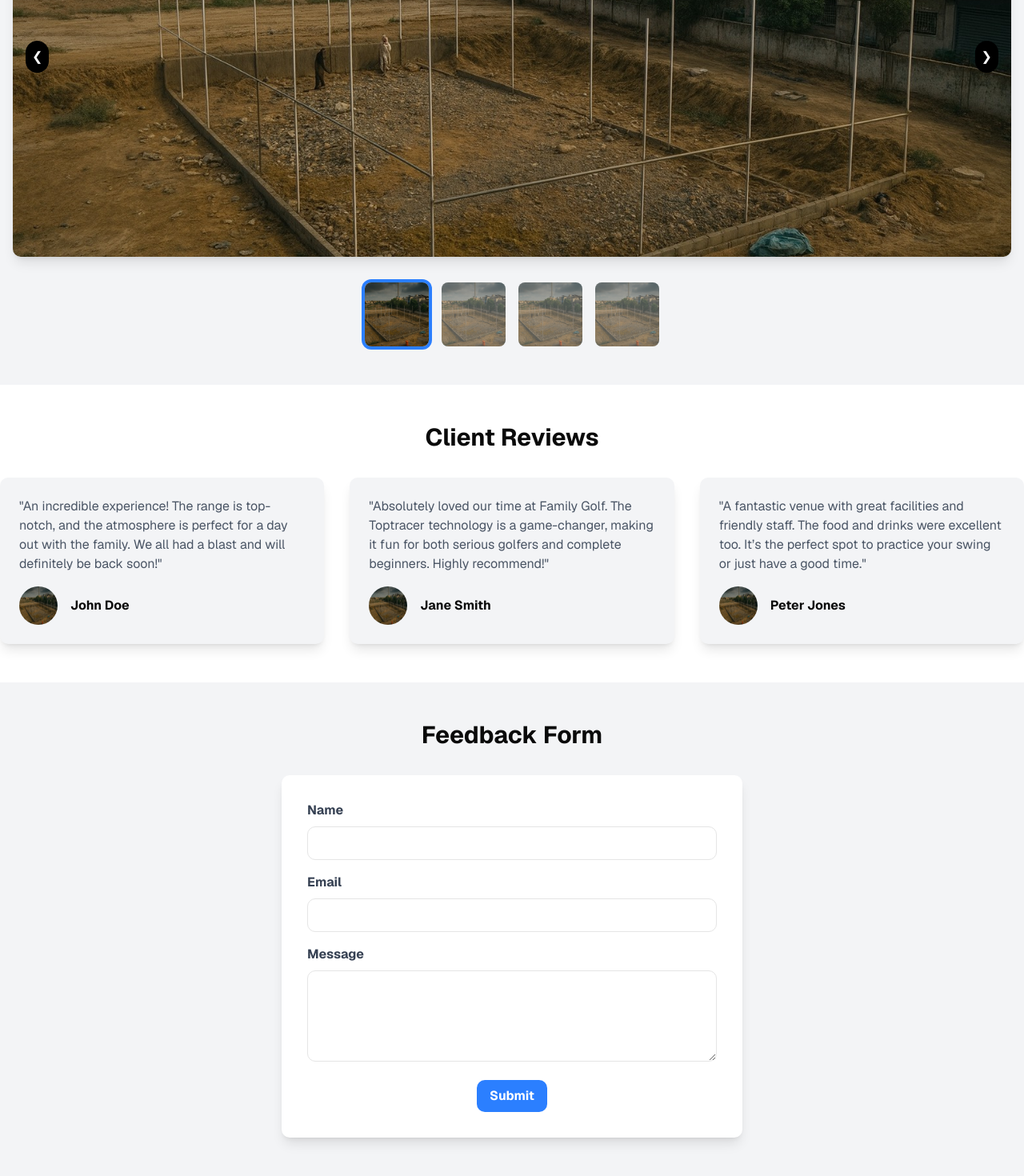
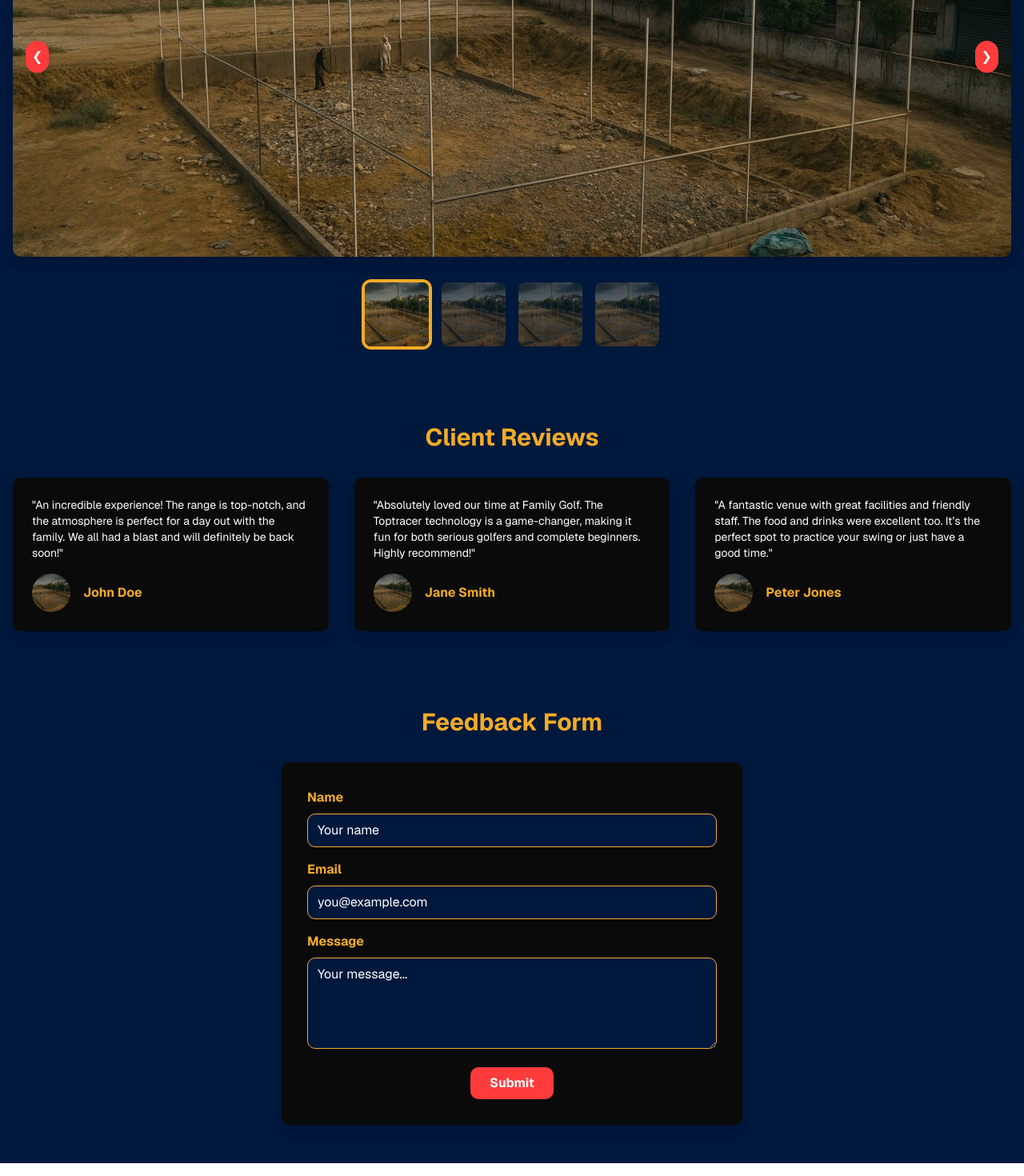
Before and after one commit to mueezejaz/ground-booking, a Next.js app: page / in a window 1280 px wide. Shown: the part 1095-2565 px from the top of the page at 80% size. Built offline with nearby package versions, Linux system fonts and the light colour scheme.

Commit message:
change colors of main page

```diff
--- a/app/components/ClintReviews.js
+++ b/app/components/ClintReviews.js
@@ -1,40 +1,52 @@
 import React from 'react';
 
 const ClientReviews = () => {
-  // Dummy data for client reviews
   const reviews = [
     {
       id: 1,
       name: 'John Doe',
-      review: 'An incredible experience! The range is top-notch, and the atmosphere is perfect for a day out with the family. We all had a blast and will definitely be back soon!',
+      review:
+        'An incredible experience! The range is top-notch, and the atmosphere is perfect for a day out with the family. We all had a blast and will definitely be back soon!',
       avatar: './bg.jpeg',
     },
     {
       id: 2,
       name: 'Jane Smith',
-      review: 'Absolutely loved our time at Family Golf. The Toptracer technology is a game-changer, making it fun for both serious golfers and complete beginners. Highly recommend!',
+      review:
+        'Absolutely loved our time at Family Golf. The Toptracer technology is a game-changer, making it fun for both serious golfers and complete beginners. Highly recommend!',
       avatar: './bg.jpeg',
     },
     {
       id: 3,
       name: 'Peter Jones',
-      review: 'A fantastic venue with great facilities and friendly staff. The food and drinks were excellent too. It’s the perfect spot to practice your swing or just have a good time.',
+      review:
+        'A fantastic venue with great facilities and friendly staff. The food and drinks were excellent too. It’s the perfect spot to practice your swing or just have a good time.',
       avatar: './bg.jpeg',
     },
   ];
 
   return (
-    <section className="py-12 bg-white">
-      <div className="container mx-auto">
-        <h2 className="text-3xl font-bold text-center mb-8">Client Reviews</h2>
+    <section className="py-12 bg-primary text-white">
+      <div className="container mx-auto px-4">
+        <h2 className="text-3xl font-bold text-center mb-8 text-secondary">
+          Client Reviews
+        </h2>
+
         <div className="grid grid-cols-1 md:grid-cols-2 lg:grid-cols-3 gap-8">
           {reviews.map((review) => (
-            <div key={review.id} className="bg-gray-100 p-6 rounded-lg shadow-lg">
-              <p className="text-gray-600 mb-4">"{review.review}"</p>
+            <div
+              key={review.id}
+              className="bg-dark p-6 rounded-lg shadow-lg hover:shadow-xl transition duration-300"
+            >
+              <p className="text-white text-sm mb-4">"{review.review}"</p>
               <div className="flex items-center">
-                <img src={review.avatar} alt={review.name} className="w-12 h-12 rounded-full mr-4" />
+                <img
+                  src={review.avatar}
+                  alt={review.name}
+                  className="w-12 h-12 rounded-full mr-4 object-cover"
+                />
                 <div>
-                  <p className="font-bold">{review.name}</p>
+                  <p className="font-bold text-secondary">{review.name}</p>
                 </div>
               </div>
             </div>
--- a/app/components/FeedBackForm.js
+++ b/app/components/FeedBackForm.js
@@ -2,25 +2,56 @@ import React from 'react';
 
 const FeedbackForm = () => {
   return (
-    <section className="py-12 bg-gray-100">
-      <div className="container mx-auto">
-        <h2 className="text-3xl font-bold text-center mb-8">Feedback Form</h2>
+    <section className="py-12 bg-primary text-white">
+      <div className="container mx-auto px-4">
+        <h2 className="text-3xl font-bold text-center mb-8 text-secondary">
+          Feedback Form
+        </h2>
         <div className="max-w-xl mx-auto">
-          <form className="bg-white p-8 rounded-lg shadow-lg">
+          <form className="bg-dark p-8 rounded-lg shadow-lg">
             <div className="mb-4">
-              <label htmlFor="name" className="block text-gray-700 font-bold mb-2">Name</label>
-              <input type="text" id="name" name="name" className="w-full px-3 py-2 border rounded-lg" />
+              <label htmlFor="name" className="block text-secondary font-bold mb-2">
+                Name
+              </label>
+              <input
+                type="text"
+                id="name"
+                name="name"
+                className="w-full px-3 py-2 border rounded-lg bg-primary text-white border-secondary placeholder-white focus:outline-none"
+                placeholder="Your name"
+              />
             </div>
             <div className="mb-4">
-              <label htmlFor="email" className="block text-gray-700 font-bold mb-2">Email</label>
-              <input type="email" id="email" name="email" className="w-full px-3 py-2 border rounded-lg" />
+              <label htmlFor="email" className="block text-secondary font-bold mb-2">
+                Email
+              </label>
+              <input
+                type="email"
+                id="email"
+                name="email"
+                className="w-full px-3 py-2 border rounded-lg bg-primary text-white border-secondary placeholder-white focus:outline-none"
+                placeholder="you@example.com"
+              />
             </div>
             <div className="mb-4">
-              <label htmlFor="message" className="block text-gray-700 font-bold mb-2">Message</label>
-              <textarea id="message" name="message" rows="4" className="w-full px-3 py-2 border rounded-lg"></textarea>
+              <label htmlFor="message" className="block text-secondary font-bold mb-2">
+                Message
+              </label>
+              <textarea
+                id="message"
+                name="message"
+                rows="4"
+                className="w-full px-3 py-2 border rounded-lg bg-primary text-white border-secondary placeholder-white focus:outline-none"
+                placeholder="Your message..."
+              ></textarea>
             </div>
             <div className="text-center">
-              <button type="submit" className="bg-blue-500 text-white font-bold py-2 px-4 rounded-lg hover:bg-blue-600">Submit</button>
+              <button
+                type="submit"
+                className="bg-accent text-white font-bold py-2 px-6 rounded-lg hover:bg-opacity-90 transition"
+              >
+                Submit
+              </button>
             </div>
           </form>
         </div>
--- a/app/components/GroundShowCase.js
+++ b/app/components/GroundShowCase.js
@@ -1,11 +1,11 @@
-"use client"
-import React, { useState } from 'react';
+"use client";
+import React, { useState } from "react";
 
 const groundPictures = [
-    { id: 1, src: './bg.jpeg', alt: 'Ground picture 1' },
-    { id: 2, src: './bg.jpeg', alt: 'Ground picture 2' },
-    { id: 3, src: './bg.jpeg', alt: 'Ground picture 3' },
-    { id: 4, src: './bg.jpeg', alt: 'Ground picture 4' },
+  { id: 1, src: "./bg.jpeg", alt: "Ground picture 1" },
+  { id: 2, src: "./bg.jpeg", alt: "Ground picture 2" },
+  { id: 3, src: "./bg.jpeg", alt: "Ground picture 3" },
+  { id: 4, src: "./bg.jpeg", alt: "Ground picture 4" },
 ];
 
 const GroundShowcase = () => {
@@ -24,9 +24,11 @@ const GroundShowcase = () => {
   };
 
   return (
-        <section className="py-12 bg-gray-100">
+    <section className="py-12 bg-primary text-white">
       <div className="container mx-auto px-4">
-                <h2 className="text-3xl font-bold text-center mb-8">Grounds Showcase</h2>
+        <h2 className="text-3xl font-bold text-center mb-8 text-secondary">
+          Grounds Showcase
+        </h2>
 
         <div className="relative w-full h-[500px] rounded-lg shadow-lg overflow-hidden">
           {/* Main Image with Fade Transition */}
@@ -35,7 +37,8 @@ const GroundShowcase = () => {
               key={pic.id}
               src={pic.src}
               alt={pic.alt}
-                            className={`absolute inset-0 w-full h-full object-cover transition-opacity duration-1000 ease-in-out ${index === currentImageIndex ? 'opacity-100' : 'opacity-0'
+              className={`absolute inset-0 w-full h-full object-cover transition-opacity duration-1000 ease-in-out ${
+                index === currentImageIndex ? "opacity-100" : "opacity-0"
               }`}
             />
           ))}
@@ -43,13 +46,13 @@ const GroundShowcase = () => {
           {/* Navigation Buttons */}
           <button
             onClick={goToPrev}
-                        className="absolute top-1/2 left-4 -translate-y-1/2 bg-black bg-opacity-50 text-white p-2 rounded-full hover:bg-opacity-75 transition-colors"
+            className="absolute top-1/2 left-4 -translate-y-1/2 bg-accent bg-opacity-80 text-white p-2 rounded-full hover:bg-opacity-90 transition-colors"
           >
             &#10094;
           </button>
           <button
             onClick={goToNext}
-                        className="absolute top-1/2 right-4 -translate-y-1/2 bg-black bg-opacity-50 text-white p-2 rounded-full hover:bg-opacity-75 transition-colors"
+            className="absolute top-1/2 right-4 -translate-y-1/2 bg-accent bg-opacity-80 text-white p-2 rounded-full hover:bg-opacity-90 transition-colors"
           >
             &#10095;
           </button>
@@ -60,11 +63,18 @@ const GroundShowcase = () => {
           {groundPictures.map((pic, index) => (
             <div
               key={pic.id}
-                            className={`w-20 h-20 overflow-hidden rounded-md cursor-pointer transition-all duration-300 ${index === currentImageIndex ? 'ring-4 ring-blue-500' : 'opacity-70 hover:opacity-100'
+              className={`w-20 h-20 overflow-hidden rounded-md cursor-pointer transition-all duration-300 ${
+                index === currentImageIndex
+                  ? "ring-4 ring-secondary"
+                  : "opacity-70 hover:opacity-100"
               }`}
               onClick={() => setCurrentImageIndex(index)}
             >
-                            <img src={pic.src} alt={pic.alt} className="w-full h-full object-cover" />
+              <img
+                src={pic.src}
+                alt={pic.alt}
+                className="w-full h-full object-cover"
+              />
             </div>
           ))}
         </div>
```
Lines whose indentation alone changed are shown as unchanged.
